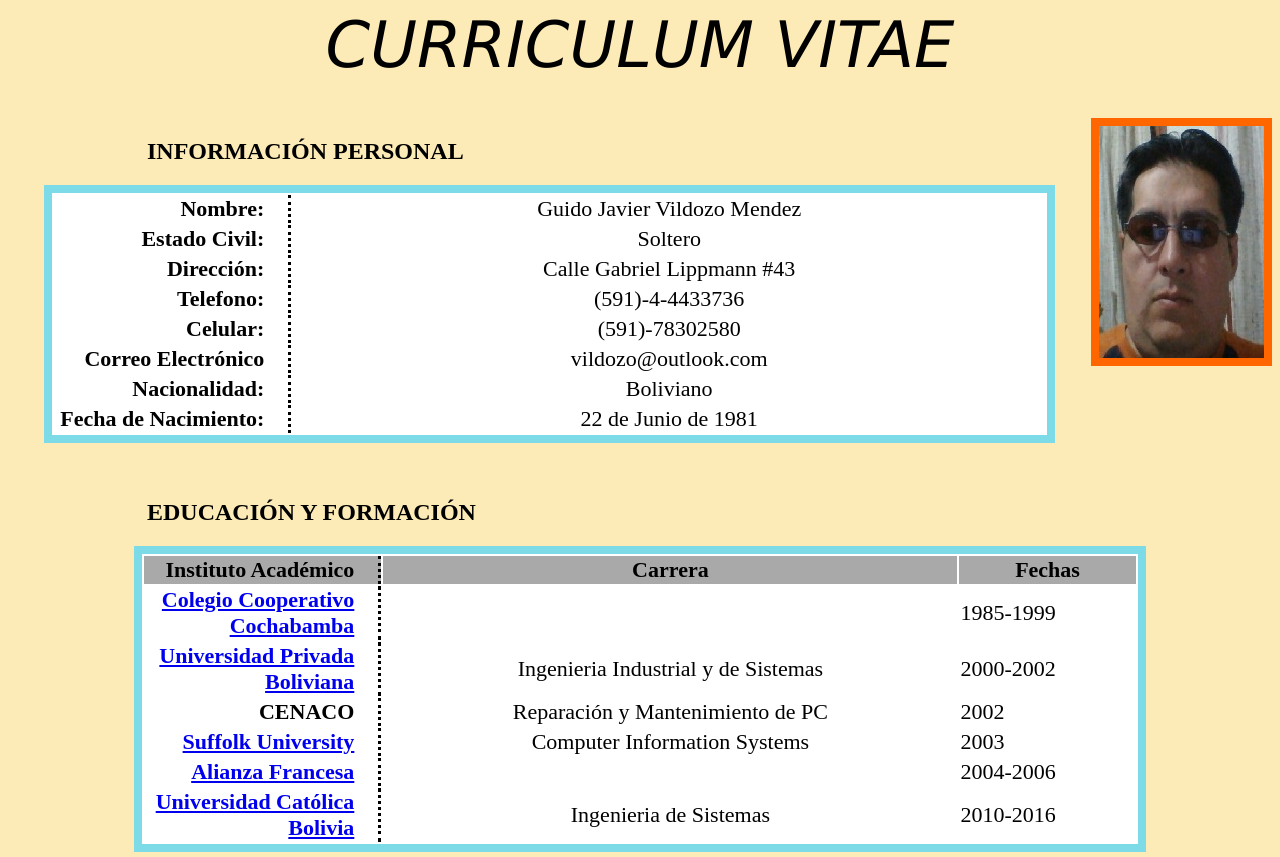
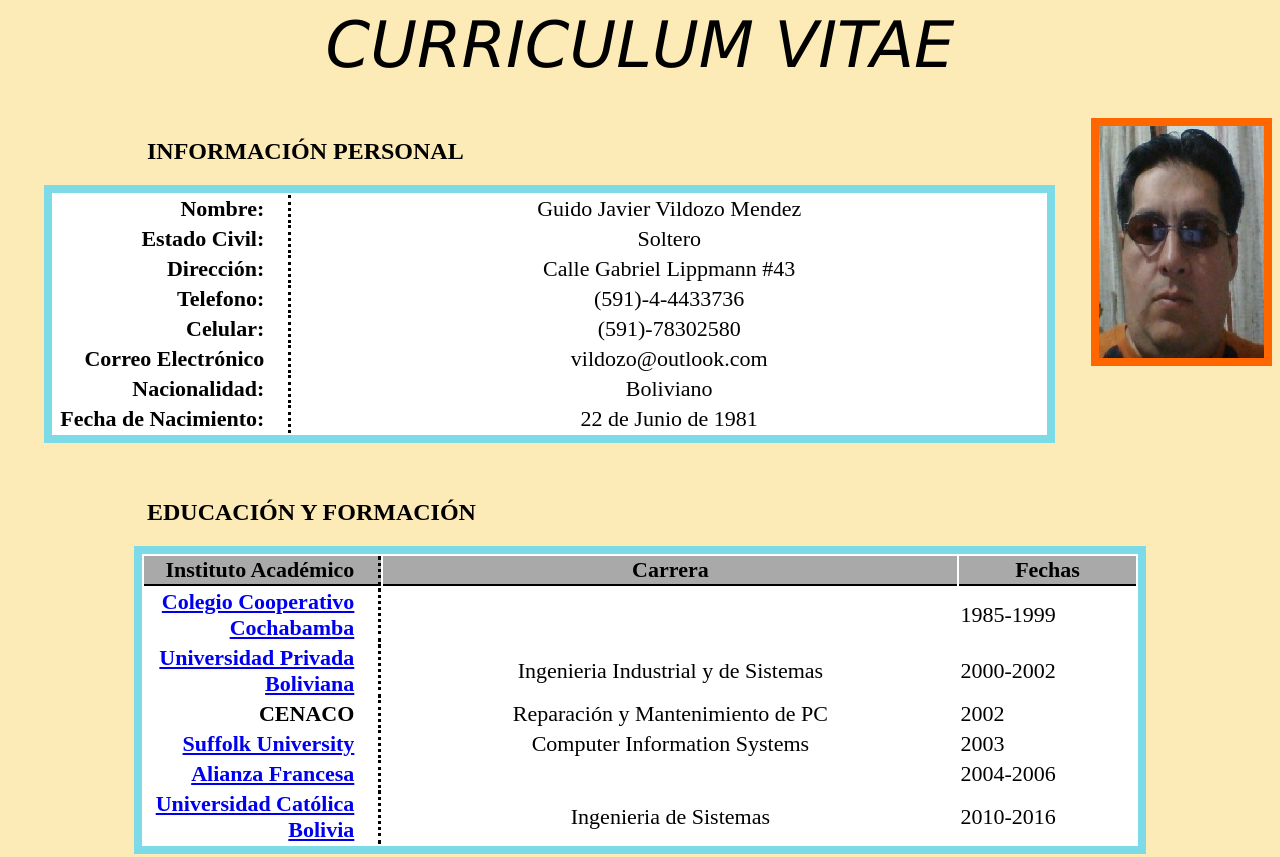
Before and after one commit to vildozo/curriculum, a plain HTML site: page curriculum.html in a window 1280 px wide. Shown: the top 857 px of the page. Drawn offline with Linux system fonts and the light colour scheme.

Commit message:
agregar linea de border en hr

```diff
--- a/curriculum.html
+++ b/curriculum.html
@@ -36,6 +36,7 @@
 
 			th 		{
 					background-color: #A9A9A9;
+					border-bottom: 2px solid black
 					}
 
 		</style>
```
